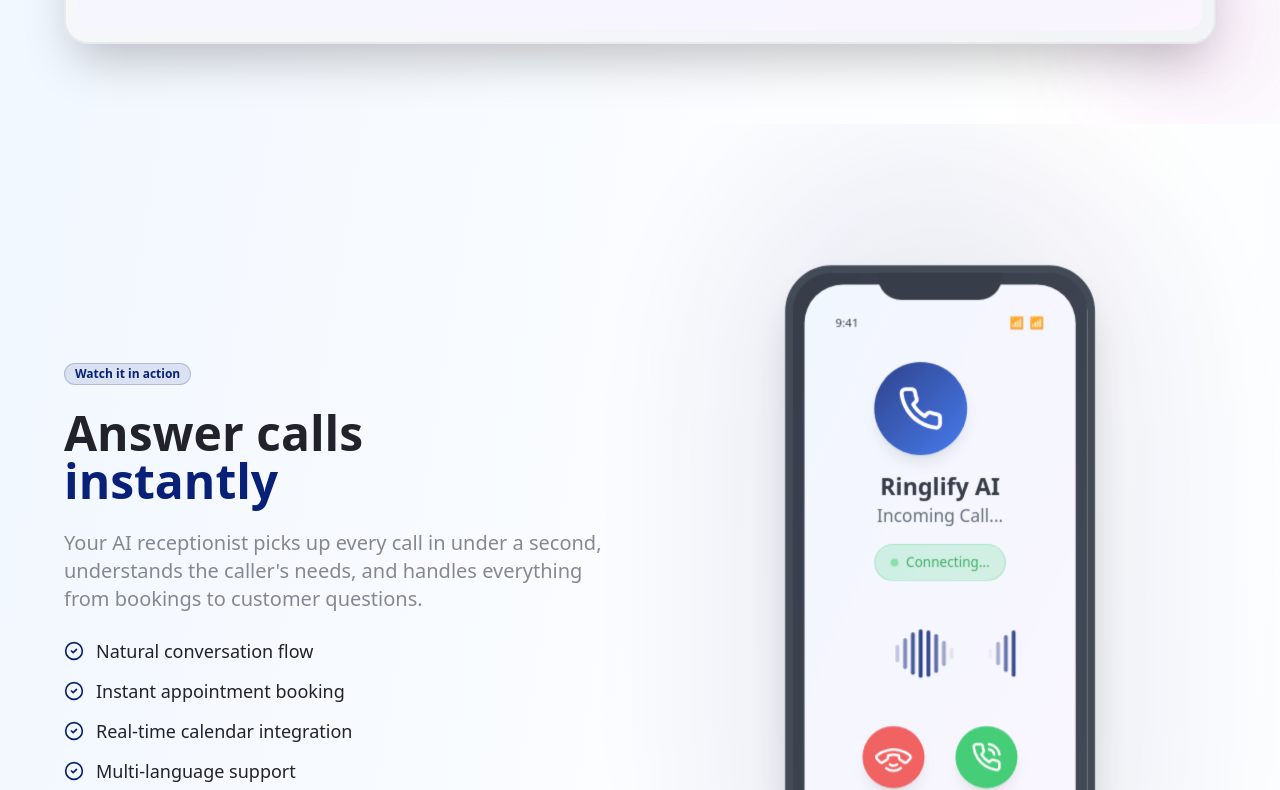
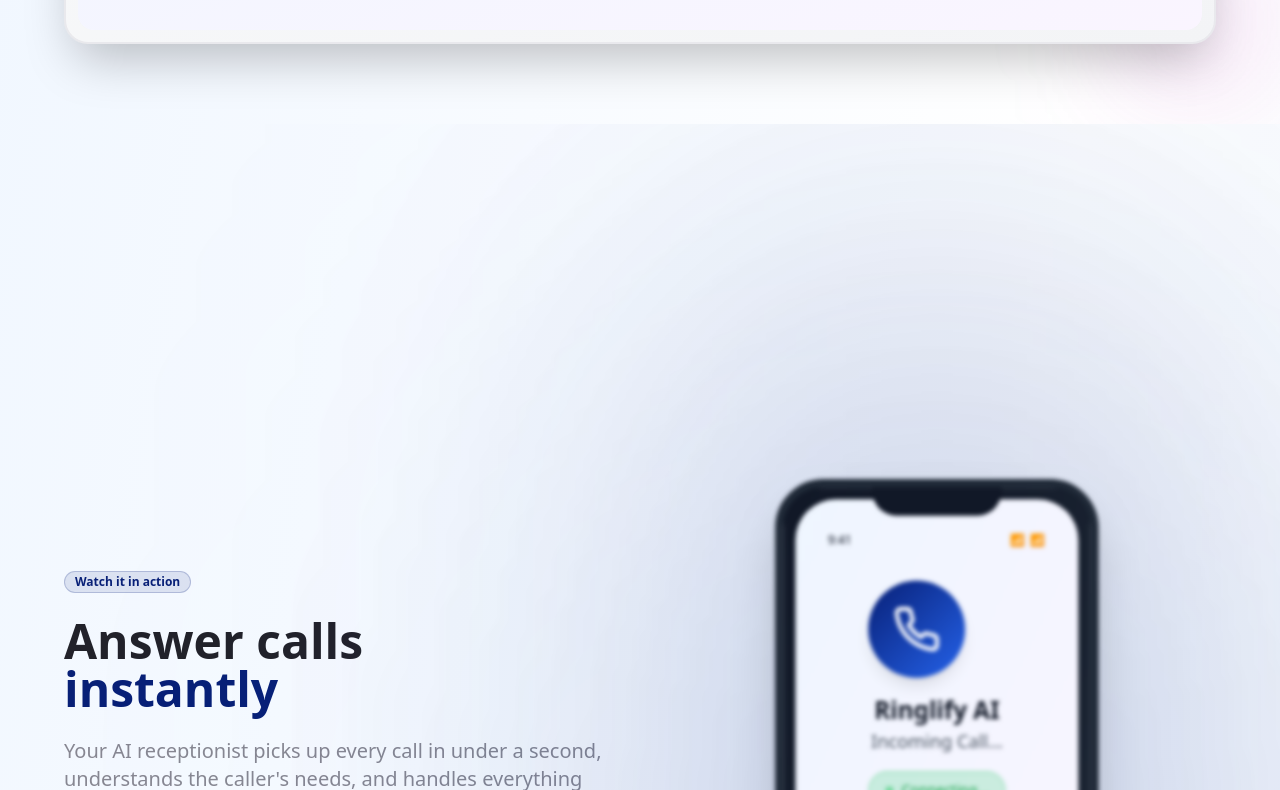
Before and after one commit to casafeng/ringlify-v2, a React (Vite) app: page / in a window 1280 px wide. Shown: the part 1130-1920 px from the top of the page. Built offline with nearby package versions, Linux system fonts and the light colour scheme; the HTML template or start-up script is replaced by a standard one.

Commit message:
Refine scroll animation on landing page

```diff
--- a/src/pages/Landing.tsx
+++ b/src/pages/Landing.tsx
@@ -17,9 +17,16 @@ export default function Landing() {
       const rect = phoneRef.current.getBoundingClientRect();
       const windowHeight = window.innerHeight;
       const elementTop = rect.top;
+      const elementHeight = rect.height;
 
-      // Calculate progress from when element enters viewport (bottom) to when it leaves (top)
-      const progress = Math.max(0, Math.min(1, 1 - (elementTop / windowHeight)));
+      // Calculate progress based on scroll position - much more dramatic range
+      // Start animation earlier and extend it longer
+      const scrollStart = windowHeight * 0.8;
+      const scrollEnd = -elementHeight * 0.3;
+      const scrollRange = scrollStart - scrollEnd;
+      const scrolled = scrollStart - elementTop;
+
+      const progress = Math.max(0, Math.min(1, scrolled / scrollRange));
       setScrollProgress(progress);
     };
 
@@ -179,9 +186,9 @@ export default function Landing() {
       </section>
 
       {/* Scroll Animation - Phone Calling */}
-      <section ref={phoneRef} className="container mx-auto px-6 py-32 relative overflow-hidden">
+      <section ref={phoneRef} className="container mx-auto px-6 py-64 relative overflow-hidden">
         <div className="max-w-6xl mx-auto">
-          <div className="grid md:grid-cols-2 gap-12 items-center">
+          <div className="grid md:grid-cols-2 gap-12 items-center" style={{ perspective: '2000px' }}>
             {/* Left Content */}
             <div className="space-y-6">
               <Badge className="bg-primary/10 text-primary border-primary/20">
@@ -221,14 +228,21 @@ export default function Landing() {
             </div>
 
             {/* Right Phone Mockup with Animation */}
-            <div className="relative flex justify-center items-center min-h-[600px]">
+            <div className="relative flex justify-center items-center min-h-[800px]">
               {/* Animated Phone */}
               <div
                 className="relative"
                 style={{
-                  transform: `scale(${0.8 + (scrollProgress * 0.2)}) translateY(${20 - (scrollProgress * 20)}px)`,
-                  opacity: Math.max(0.3, scrollProgress),
-                  transition: 'transform 0.3s ease-out, opacity 0.3s ease-out'
+                  transform: `
+                    scale(${0.4 + (scrollProgress * 0.8)})
+                    translateY(${100 - (scrollProgress * 100)}px)
+                    rotateY(${-20 + (scrollProgress * 20)}deg)
+                    translateZ(${scrollProgress * 50}px)
+                  `,
+                  opacity: Math.max(0, Math.min(1, scrollProgress * 1.5)),
+                  filter: `blur(${Math.max(0, 8 - (scrollProgress * 8))}px)`,
+                  transition: 'all 0.1s ease-out',
+                  transformStyle: 'preserve-3d'
                 }}
               >
                 {/* Phone Frame */}
@@ -335,11 +349,21 @@ export default function Landing() {
 
                 {/* Glow Effect */}
                 <div
-                  className="absolute inset-0 -z-10 bg-primary/20 blur-3xl rounded-full"
+                  className="absolute inset-0 -z-10 bg-primary/30 blur-[100px] rounded-full"
                   style={{
-                    opacity: scrollProgress * 0.5,
-                    transform: `scale(${1 + scrollProgress * 0.5})`,
-                    transition: 'all 0.3s ease-out'
+                    opacity: scrollProgress * 0.8,
+                    transform: `scale(${0.5 + scrollProgress * 1.5})`,
+                    transition: 'all 0.1s ease-out'
+                  }}
+                ></div>
+
+                {/* Additional dramatic glow layers */}
+                <div
+                  className="absolute inset-0 -z-20 bg-blue-500/20 blur-[150px] rounded-full"
+                  style={{
+                    opacity: Math.max(0, (scrollProgress - 0.3) * 1.2),
+                    transform: `scale(${0.8 + scrollProgress * 1.2})`,
+                    transition: 'all 0.1s ease-out'
                   }}
                 ></div>
               </div>
```
